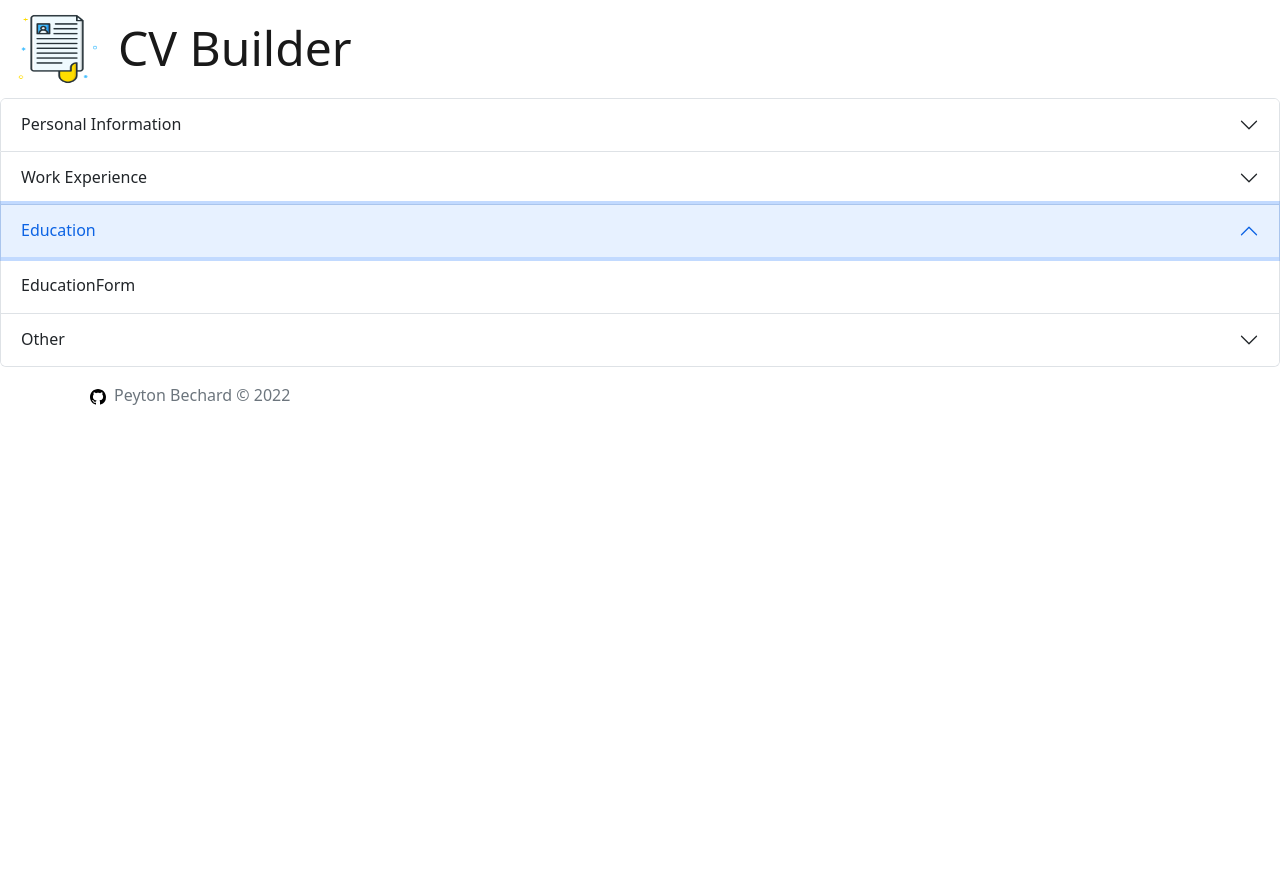
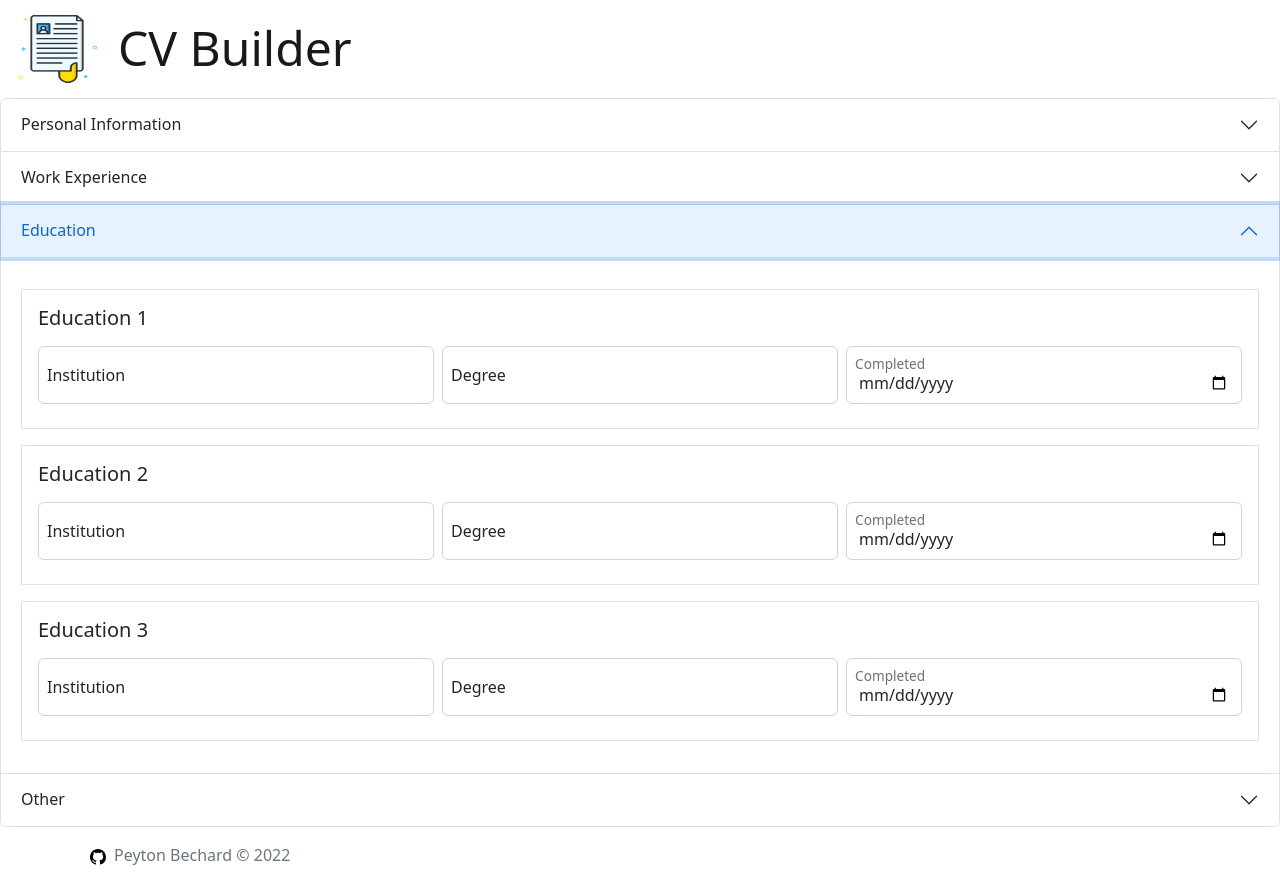
Before and after one commit to pmbechard/cv-builder, a React (Create React App) app: page / in a window 1280 px wide. Both pictures are taken after a click on the button "Education". Before the commit the page ends 800 px from the top, so only its background shows below. Built offline with nearby package versions, Linux system fonts and the light colour scheme.

Commit message:
Adds new component to handle area of educational experience and separate forms within

```diff
--- a/src/App.js
+++ b/src/App.js
@@ -2,7 +2,7 @@ import './App.css';
 import 'bootstrap/dist/css/bootstrap.min.css';
 import { Component } from 'react';
 import Header from './components/Header';
-import Main from './components/Main';
+import MainSectionAccordion from './components/MainSectionAccordion';
 import Footer from './components/Footer';
 
 class App extends Component {
@@ -10,7 +10,7 @@ class App extends Component {
     return (
       <div className='min-vh-100'>
         <Header />
-        <Main />
+        <MainSectionAccordion />
         <Footer />
       </div>
     );
--- /dev/null
+++ b/src/components/EducationArea.js
@@ -0,0 +1,22 @@
+import React, { Component } from 'react';
+import EducationForm from './EducationForm';
+
+export class EducationArea extends Component {
+  constructor(props) {
+    super(props);
+
+    this.counter = 0;
+  }
+
+  render() {
+    return (
+      <div>
+        <EducationForm counter={this.counter++} />
+        <EducationForm counter={this.counter++} />
+        <EducationForm counter={this.counter++} />
+      </div>
+    );
+  }
+}
+
+export default EducationArea;
--- a/src/components/EducationForm.js
+++ b/src/components/EducationForm.js
@@ -1,7 +1,54 @@
 import React from 'react';
 
-function EducationForm() {
-  return <div>EducationForm</div>;
+function EducationForm({ counter }) {
+  return (
+    <div className='my-3 border p-3'>
+      <h5>Education {counter + 1} </h5>
+      <form action='' method='' className='form' noValidate>
+        <div className='row gx-2'>
+          <div className='my-2 form-floating col-md'>
+            <input
+              type='text'
+              id={`institution-${counter}`}
+              className='form-control'
+              placeholder='Institution'
+              required
+            />
+            <label htmlFor={`institution-${counter}`} className='form-label'>
+              Institution
+            </label>
+          </div>
+          <div className='my-2 form-floating col-md'>
+            <input
+              type='text'
+              id={`degree-${counter}`}
+              className='form-control'
+              placeholder='Degree'
+              required
+            />
+            <label htmlFor={`degree-${counter}`} className='form-label'>
+              Degree
+            </label>
+          </div>
+          <div className='my-2 form-floating col-md'>
+            <input
+              type='date'
+              id={`institution-completed-${counter}`}
+              className='form-control'
+              placeholder='Completed'
+              required
+            />
+            <label
+              htmlFor={`institution-completed-${counter}`}
+              className='form-label'
+            >
+              Completed
+            </label>
+          </div>
+        </div>
+      </form>
+    </div>
+  );
 }
 
 export default EducationForm;
--- a/src/components/Main.js
+++ b/src/components/MainSectionAccordion.js
@@ -2,7 +2,7 @@ import { Component } from 'react';
 import Accordion from 'react-bootstrap/Accordion';
 import PersonalInfoForm from './PersonalInfoForm';
 import WorkExperienceArea from './WorkExperienceArea';
-import EducationForm from './EducationForm';
+import EducationArea from './EducationArea';
 import OtherForm from './OtherForm';
 
 class Main extends Component {
@@ -24,7 +24,7 @@ class Main extends Component {
         <Accordion.Item eventKey='2'>
           <Accordion.Header>Education</Accordion.Header>
           <Accordion.Body>
-            <EducationForm />
+            <EducationArea />
           </Accordion.Body>
         </Accordion.Item>
         <Accordion.Item eventKey='3'>
--- a/src/components/WorkExperienceForm.js
+++ b/src/components/WorkExperienceForm.js
@@ -77,11 +77,13 @@ function WorkExperienceForm({ counter }) {
           <div className='row gx-2'>
             <div className='my-2 form-floating col'>
               <textarea
-                class='form-control'
+                className='form-control'
                 placeholder='Describe your role'
                 id={`company-role-${counter}`}
               ></textarea>
-              <label for={`company-role-${counter}`}>Describe your role</label>
+              <label htmlFor={`company-role-${counter}`}>
+                Describe your role
+              </label>
             </div>
           </div>
         </div>
```
